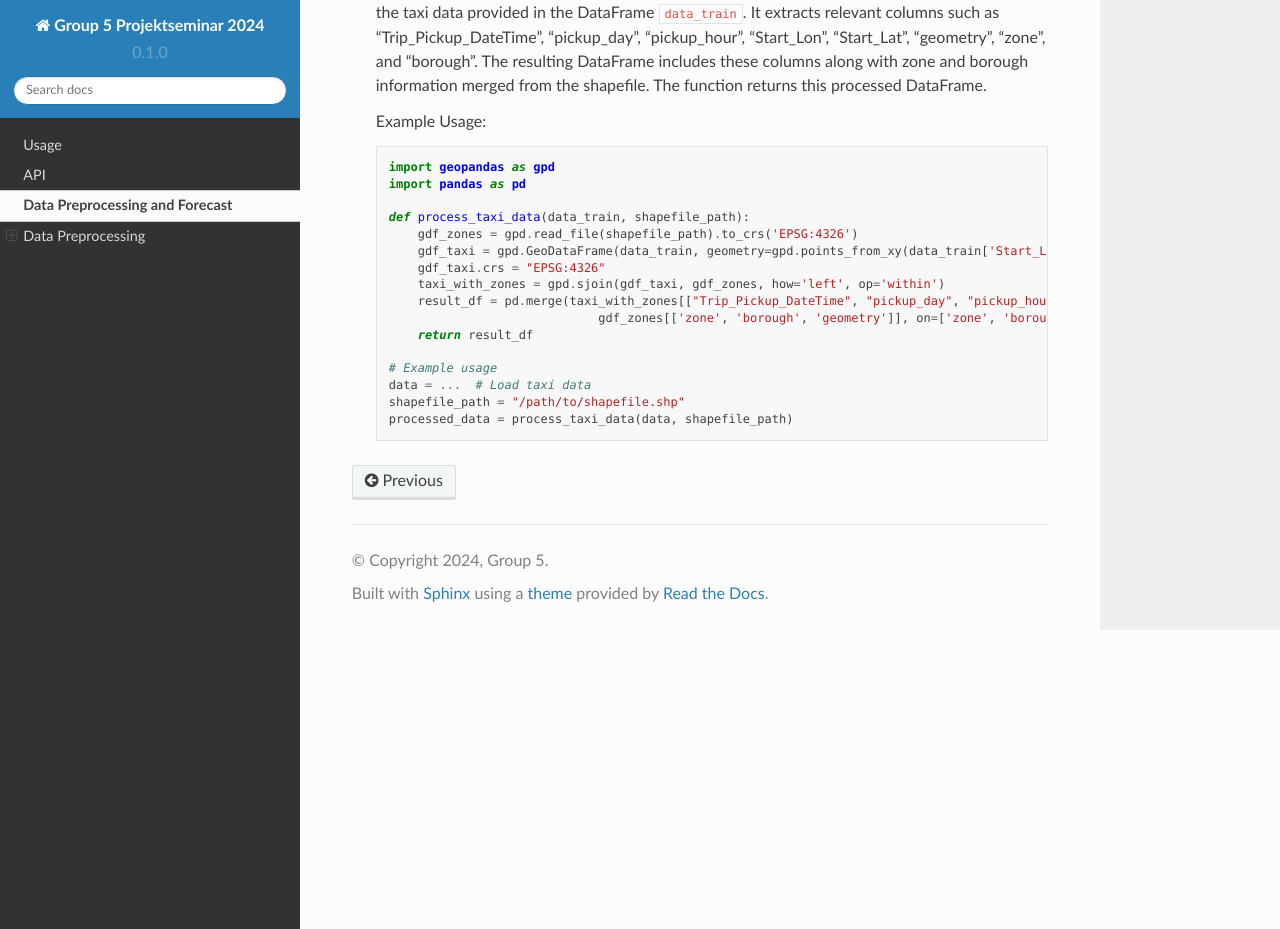
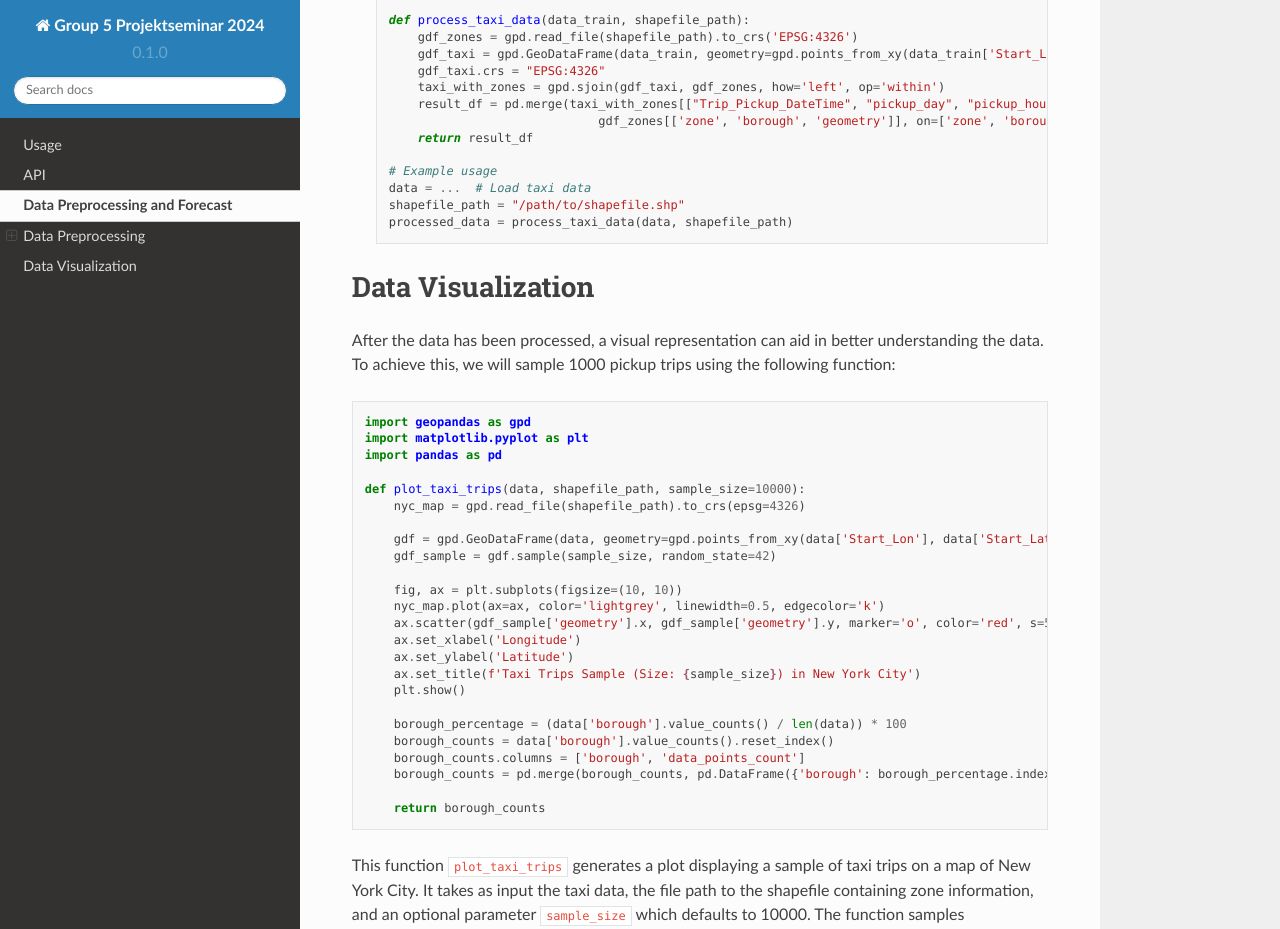
Before and after one commit to Hakan1998/PS-Group-5, a Sphinx documentation site: the page built from docs/source/Forecast.rst, in a window 1280 px wide and 1400 px high, scrolled down 957 px. Shown: the top 929 px of the window. Built offline with Sphinx 7.4.7 and the Read the Docs theme 2.0.0, drawn with Linux system fonts in a browser that asks for light colours; some of the changed text lies outside the part shown.

Commit message:
Update Forecast.rst

```diff
--- a/docs/source/Forecast.rst
+++ b/docs/source/Forecast.rst
@@ -57,3 +57,44 @@ After a basic data cleaning, we want to know in which region how many pickups to
       data = ...  # Load taxi data
       shapefile_path = "/path/to/shapefile.shp"
       processed_data = process_taxi_data(data, shapefile_path)
+
+Data Visualization
+==================
+
+After the data has been processed, a visual representation can aid in better understanding the data. To achieve this, we will sample 1000 pickup trips using the following function:
+
+.. code-block:: python
+
+   import geopandas as gpd
+   import matplotlib.pyplot as plt
+   import pandas as pd
+
+   def plot_taxi_trips(data, shapefile_path, sample_size=10000):
+       nyc_map = gpd.read_file(shapefile_path).to_crs(epsg=4326)
+
+       gdf = gpd.GeoDataFrame(data, geometry=gpd.points_from_xy(data['Start_Lon'], data['Start_Lat']), crs=4326)
+       gdf_sample = gdf.sample(sample_size, random_state=42)
+
+       fig, ax = plt.subplots(figsize=(10, 10))
+       nyc_map.plot(ax=ax, color='lightgrey', linewidth=0.5, edgecolor='k')
+       ax.scatter(gdf_sample['geometry'].x, gdf_sample['geometry'].y, marker='o', color='red', s=5)
+       ax.set_xlabel('Longitude')
+       ax.set_ylabel('Latitude')
+       ax.set_title(f'Taxi Trips Sample (Size: {sample_size}) in New York City')
+       plt.show()
+
+       borough_percentage = (data['borough'].value_counts() / len(data)) * 100
+       borough_counts = data['borough'].value_counts().reset_index()
+       borough_counts.columns = ['borough', 'data_points_count']
+       borough_counts = pd.merge(borough_counts, pd.DataFrame({'borough': borough_percentage.index, 'percentage': borough_percentage.values}), on='borough')
+
+       return borough_counts
+
+This function ``plot_taxi_trips`` generates a plot displaying a sample of taxi trips on a map of New York City. It takes as input the taxi data, the file path to the shapefile containing zone information, and an optional parameter ``sample_size`` which defaults to 10000. The function samples ``sample_size`` number of trips randomly, plots them on the map, and provides a breakdown of trip counts by borough.
+
+Here's an example plot generated by the function:
+
+.. image:: path/to/your/plot.png
+   :width: 800px
+   :height: 600px
+   :alt: Taxi Trips Sample in New York City
```
Also changed, not shown: other parts of docs/source/Forecast.rst (+2 -2 lines).
